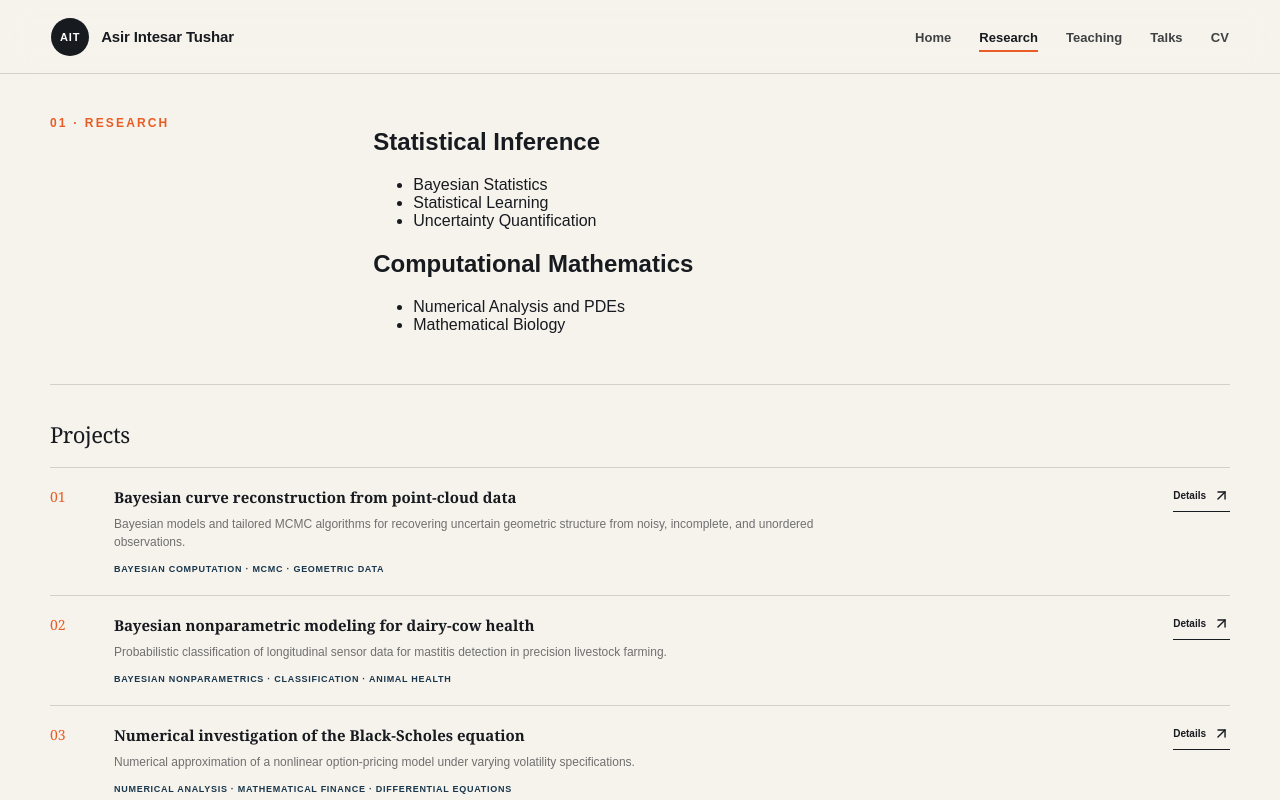
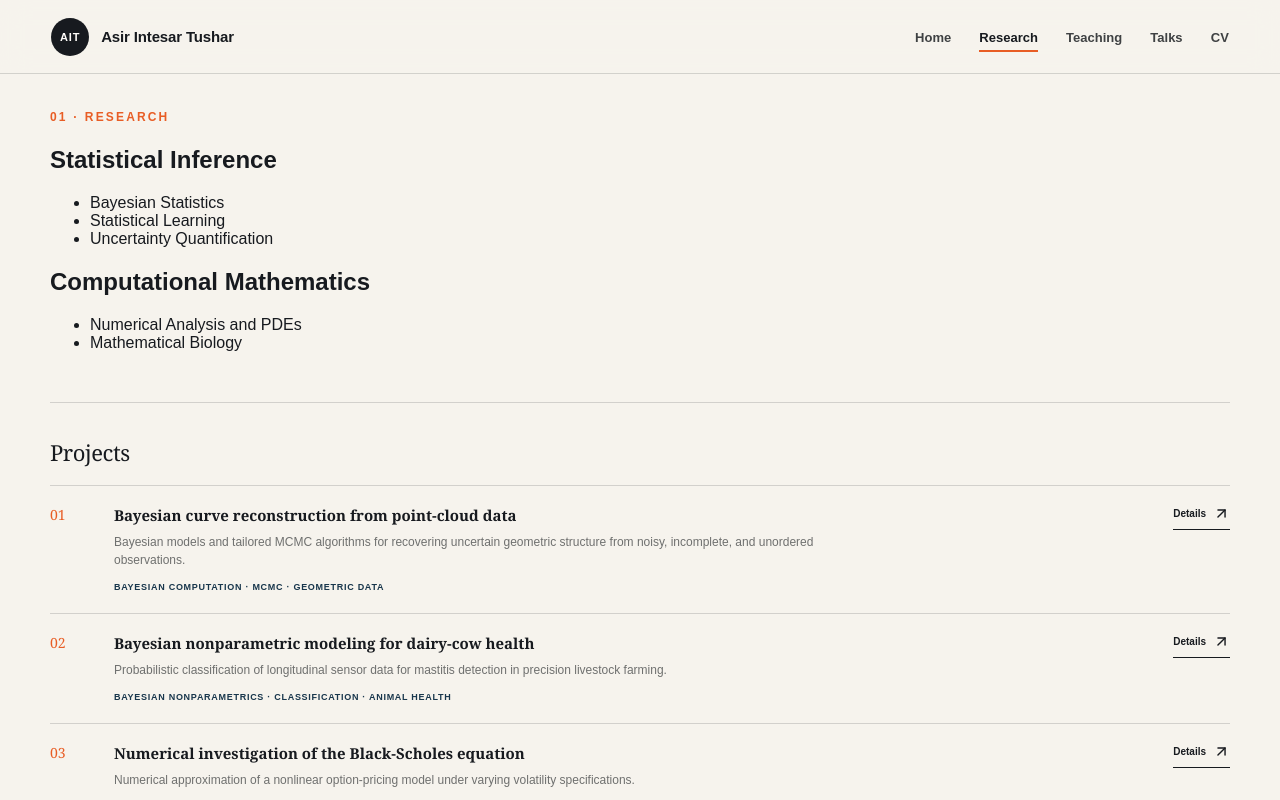
Before and after one commit to AsirTushar/AsirTushar.github.io, a Next.js app: page /research in a window 1280 px wide. Shown: the top 800 px of the page. Built offline with nearby package versions, Linux system fonts and the light colour scheme.

Commit message:
Update globals.css

```diff
--- a/app/globals.css
+++ b/app/globals.css
@@ -1154,3 +1154,21 @@ a { color: inherit; text-decoration: none; }
   html { scroll-behavior: auto; }
   *, *::before, *::after { transition-duration: 0.01ms !important; }
 }
+
+/* Left-align the Research interests section */
+.research-overview {
+  display: block;
+}
+
+.research-overview > .eyebrow {
+  margin: 0 0 18px;
+}
+
+.research-overview-copy {
+  width: 100%;
+  max-width: 700px;
+}
+
+.research-interest-groups {
+  margin-left: 0;
+}
```
